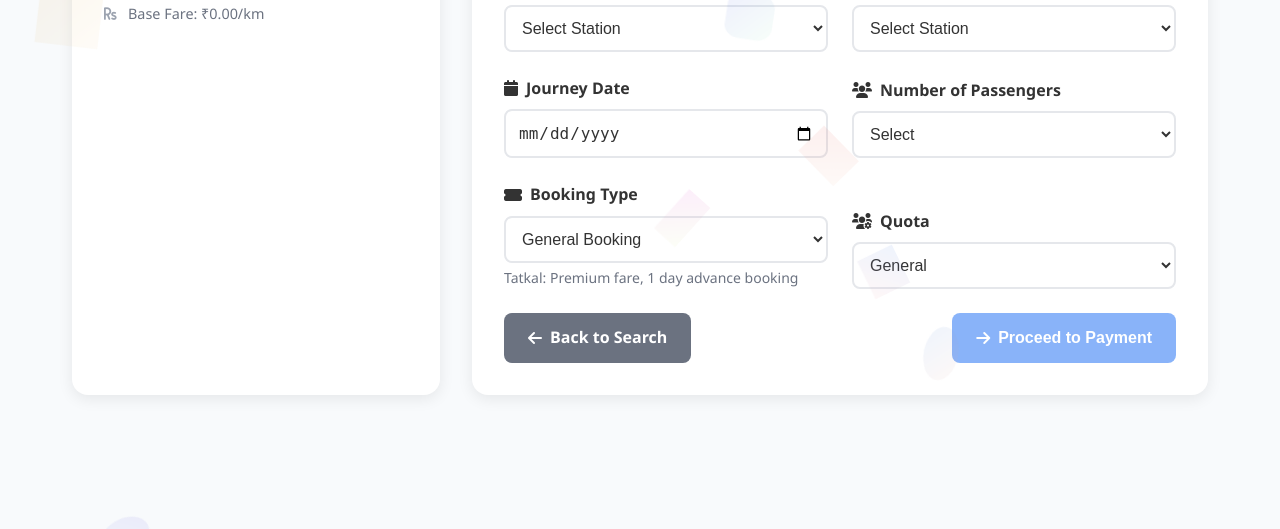
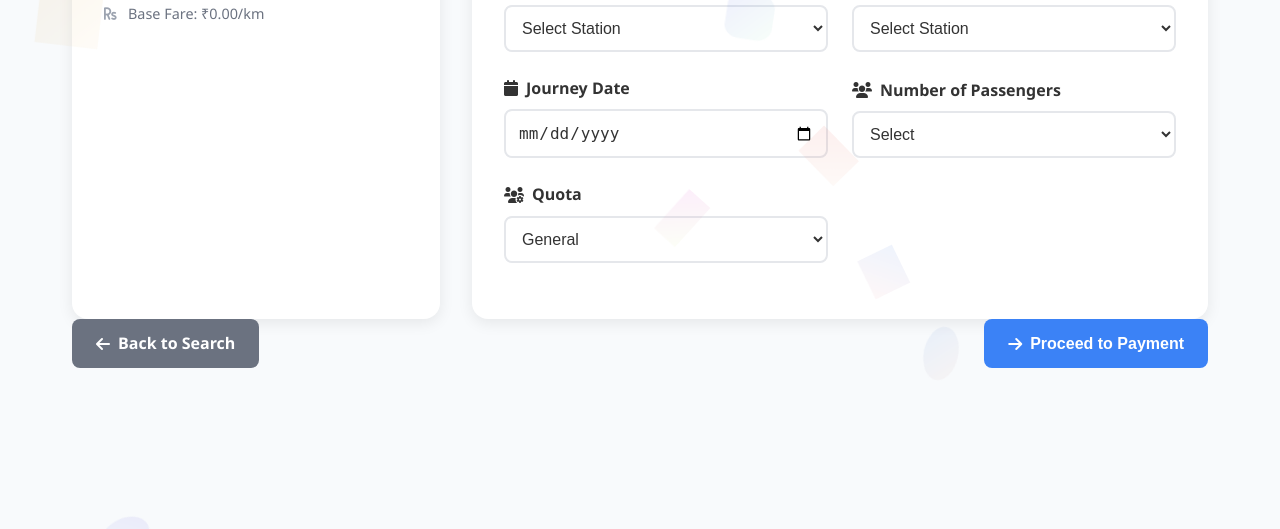
Before and after one commit to Hemanth509h/RailServe, a Flask app: template templates/book_ticket.html in a window 1280 px wide. Shown: the part 217-746 px from the top of the page. Run offline with Flask 3, Linux system fonts and the light colour scheme; the template is opened without the code that fills it, so the values that code supplies are empty.

Commit message:
Update booking system to include passenger details and revise quota options
Refactors the booking system by removing the 'tatkal' booking type, introducing a 'Person with Disability' quota, adding a dynamic passenger details section, and updating fare calculation to include GST. Admin dashboard statistics are also adjusted to reflect quota-based filtering instead of booking type.

Replit-Commit-Author: Agent
Replit-Commit-Session-Id: fe90f6e1-0ecf-4519-913b-7c2bedbd007e
Replit-Commit-Checkpoint-Type: intermediate_checkpoint
Replit-Commit-Screenshot-Url: https://storage.googleapis.com/screenshot-production-us-central1/38795d16-34af-41f0-b25d-b5b2195a6028/fe90f6e1-0ecf-4519-913b-7c2bedbd007e/q3aSP7F

```diff
--- a/templates/book_ticket.html
+++ b/templates/book_ticket.html
@@ -77,19 +77,8 @@
                     </div>
                 </div>
 
-                <!-- Booking Type and Quota Selection -->
+                <!-- Quota Selection -->
                 <div class="form-row">
-                    <div class="form-group">
-                        <label for="booking_type">
-                            <i class="fas fa-ticket-alt"></i> Booking Type
-                        </label>
-                        <select name="booking_type" id="booking_type" required>
-                            <option value="general">General Booking</option>
-                            <option value="tatkal">Tatkal Booking (Premium)</option>
-                        </select>
-                        <small class="form-help">Tatkal: Premium fare, 1 day advance booking</small>
-                    </div>
-
                     <div class="form-group">
                         <label for="quota">
                             <i class="fas fa-users-cog"></i> Quota
@@ -98,8 +87,17 @@
                             <option value="general">General</option>
                             <option value="ladies">Ladies</option>
                             <option value="senior">Senior Citizen</option>
-                            <option value="tatkal">Tatkal</option>
+                            <option value="disability">Person with Disability</option>
                         </select>
+                    </div>
+                </div>
+
+                <!-- Passenger Details Section -->
+                <div class="passenger-section" id="passengerSection" style="display: none;">
+                    <h4><i class="fas fa-user-friends"></i> Passenger Details</h4>
+                    <p class="section-help">Please provide details for all passengers as per government ID proof</p>
+                    <div id="passengerContainer">
+                        <!-- Passenger details will be dynamically added here -->
                     </div>
                 </div>
 
@@ -117,7 +115,7 @@
                             <span id="baseFare">₹--</span>
                         </div>
                         <div class="fare-item">
-                            <span>Service Charges (10%):</span>
+                            <span>GST & Service Charges (18%):</span>
                             <span id="serviceCharges">₹--</span>
                         </div>
                         <div class="fare-item total">
@@ -127,26 +125,7 @@
                     </div>
                 </div>
 
-                <!-- Fare Calculator -->
-                <div id="fareCalculator" class="fare-calculator" style="display: none;">
-                    <h4><i class="fas fa-calculator"></i> Fare Breakdown</h4>
-                    <div class="fare-details">
-                        <div class="fare-item">
-                            <span>Distance:</span>
-                            <span id="distance">0 km</span>
-                        </div>
-                        <div class="fare-item">
-                            <span>Base Fare:</span>
-                            <span id="baseFare">₹0.00</span>
-                        </div>
-                        <div class="fare-item">
-                            <span>Service Charges:</span>
-                            <span id="serviceCharges">₹0.00</span>
-                        </div>
-                        <div class="fare-item total">
-                            <span>Total Fare:</span>
-                            <span id="totalFare">₹0.00</span>
-                        </div>
+                <!-- Duplicate fare calculator removed -->
                     </div>
                 </div>
 
```
Also changed, not shown: src/admin.py (+7 -7 lines).
